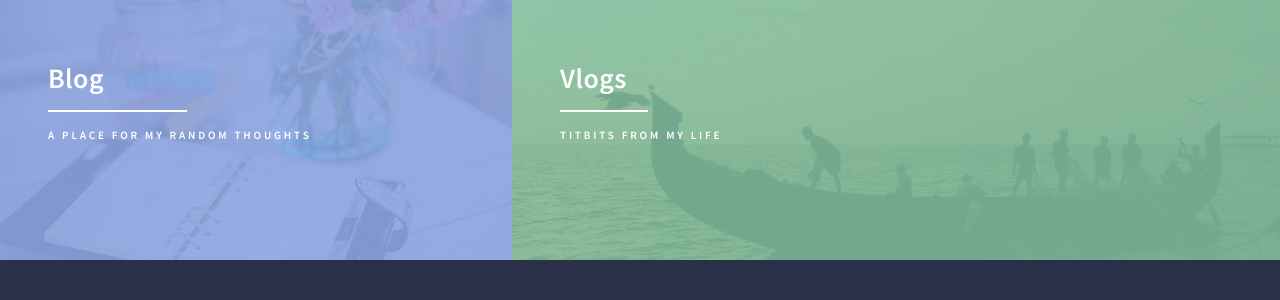
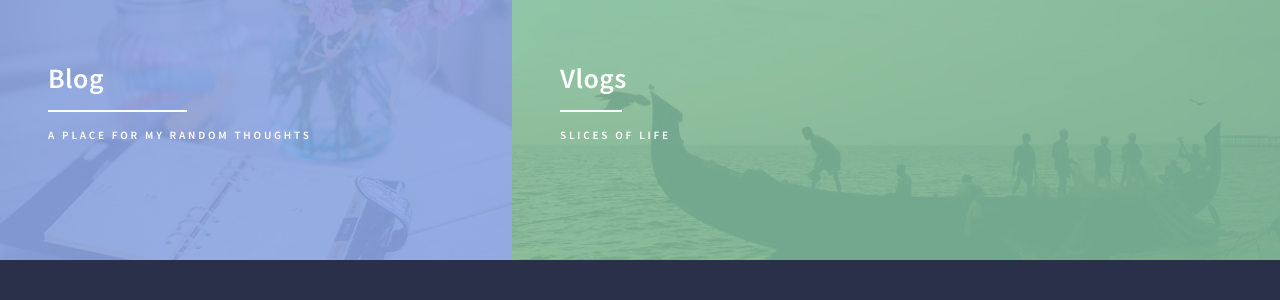
Before and after one commit to dhanyacm/dhanyacm, a Jekyll site: the page built from index.html, in a window 1280 px wide and 900 px high, scrolled down 1243 px. Shown: the part 132-432 px from the top of the window. Built offline with Jekyll 4.4.1, drawn with Linux system fonts in a browser that asks for light colours; the list of posts is cut into pages by our own code.

Commit message:
Update index.html

```diff
--- a/index.html
+++ b/index.html
@@ -64,7 +64,7 @@ frontpage: true
 									</span>
 									<header class="major">
 										<h3><a href="https://www.youtube.com/channel/UCJKBzpyeKa9JMZt9RiJqgOw" class="link">Vlogs</a></h3>
-										<p>Titbits from my life</p>
+										<p>Slices of life</p>
 									</header>
 								</article>
 								<!-- <article>
```
